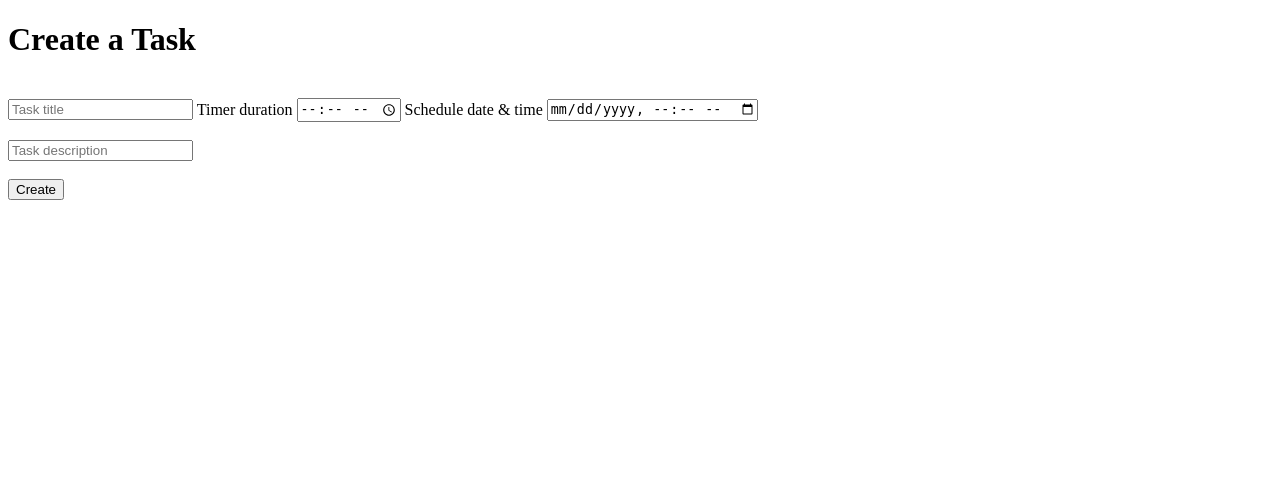
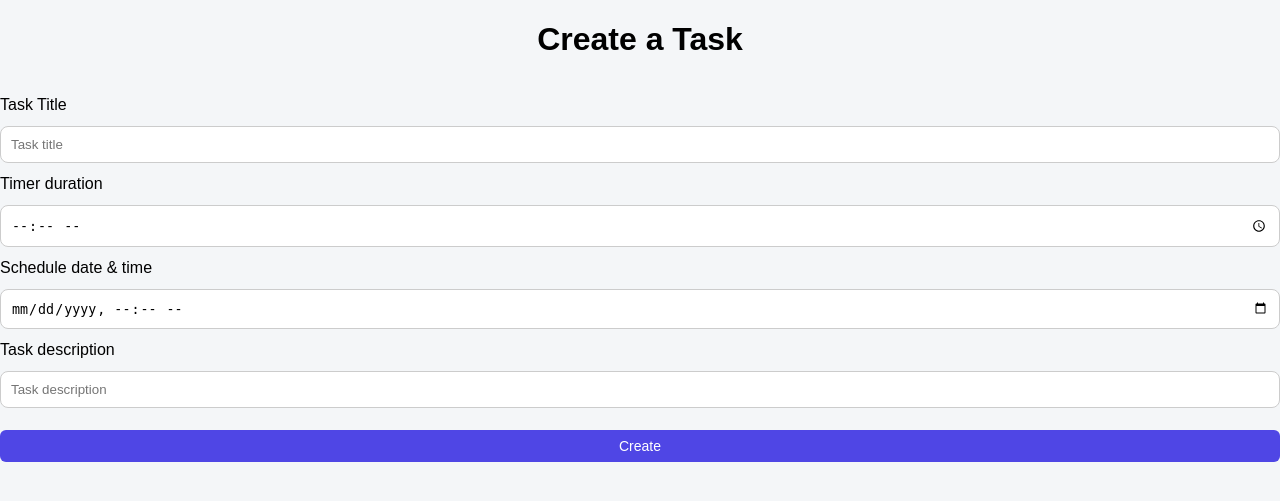
Before and after one commit to Dhanush-devup/Todo-list-, a Flask app: page /create in a window 1280 px wide. Shown: the top 501 px of the page. Run offline with Flask 3, Linux system fonts and the light colour scheme; the visitor is signed in with stand-in values (Sample User, id 1).

Commit message:
UI cleanup and task view improvements

```diff
--- a/app.py
+++ b/app.py
@@ -45,7 +45,6 @@ class Task(db.Model):
 
     user_id = db.Column(db.Integer,db.ForeignKey("user.id"),nullable=False)
     completed = db.Column(db.Boolean, default=False, nullable=False)
-
 
 
 
--- /dev/null
+++ b/static/style.css
@@ -0,0 +1,64 @@
+body {
+    margin: 0;
+    background: #f4f6f8;
+    font-family: Arial, sans-serif;
+}
+
+.container {
+    max-width: 420px;
+    margin: 70px auto;
+    background: white;
+    padding: 20px;
+    border-radius: 12px;
+}
+
+h1 {
+    text-align: center;
+    margin-bottom: 20px;
+}
+
+form {
+    display: flex;
+    flex-direction: column;
+    gap: 12px;
+}
+
+input {
+    padding: 10px;
+    border-radius: 8px;
+    border: 1px solid #ccc;
+}
+
+button {
+    padding: 8px 12px;
+    font-size: 14px;
+    border-radius: 6px;
+    border: none;
+    background: #4f46e5;
+    color: white;
+    cursor: pointer;
+    width: 100%;
+    margin-top: 10px;
+}
+
+#taskname {
+    display: block;
+    margin: 0 auto;
+    text-align: center;
+}
+
+
+p {
+    text-align: center;
+    margin-top: 15px;
+}
+
+a {
+    text-decoration: none;
+    color: #4f46e5;
+}
+
+.error {
+    color: red;
+    text-align: center;
+}
--- a/templates/create.html
+++ b/templates/create.html
@@ -3,6 +3,7 @@
 <h1>Create a Task</h1>
 <br>
 <form action="/create" method="post">
+    <label>Task Title</label>
     <input autocomplete="off" type="text" name="title" placeholder="Task title" >
 
     <label>Timer duration</label>
@@ -10,9 +11,9 @@
 
     <label>Schedule date & time</label>
     <input type="datetime-local" name="schedule_at">
-    <br></br>
+   <label>Task description</label>
     <input autocomplete="off" type="text" name="description" placeholder="Task description" >
-    <br></br>
+
     <button type="submit" >Create</button>
 
 
--- a/templates/layout.html
+++ b/templates/layout.html
@@ -4,7 +4,7 @@
     <meta charset="UTF-8">
     <meta name="viewport" content="width=device-width, initial-scale=1.0">
     <title>Document</title>
-    <link rel="stylesheet" href="" />
+    <link rel="stylesheet" href="{{ url_for('static', filename='style.css') }}">
 </head>
 <body>
     {% block body %}
--- a/templates/task.html
+++ b/templates/task.html
@@ -1,7 +1,8 @@
 {% extends "layout.html" %}
 {% block body%}
 <div id="view-{{task.id}}">
-<h1>{{task.title}}</h1>
+<h1>Task Title : {{task.title}}</h1>
+<p>Task description:</p>
 <p>{{task.description}}</p>
 {% if task.schedule_at %}
     <p>
@@ -19,7 +20,7 @@
 {% endif %}
 </div>
 
-<button onclick="enableEdit( {{ task.id }} )" >Edit</button>
+<button type="submit" onclick="enableEdit( {{ task.id }} )" >Edit</button>
 
 <form id="edit-{{ task.id }}" action="/task/{{task.id}}/update" method="post" style="display:none;">
         <label>Title</label>
```
Also changed, not shown: templates/dashboard.html (+16 -11 lines), templates/finished.html (+5 -2 lines), templates/index.html (+14 -14 lines).
